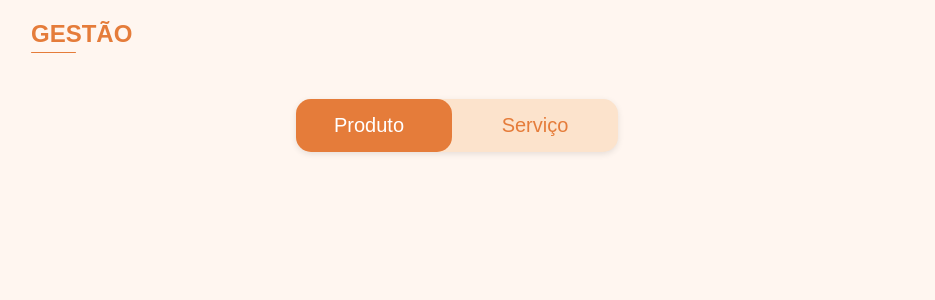
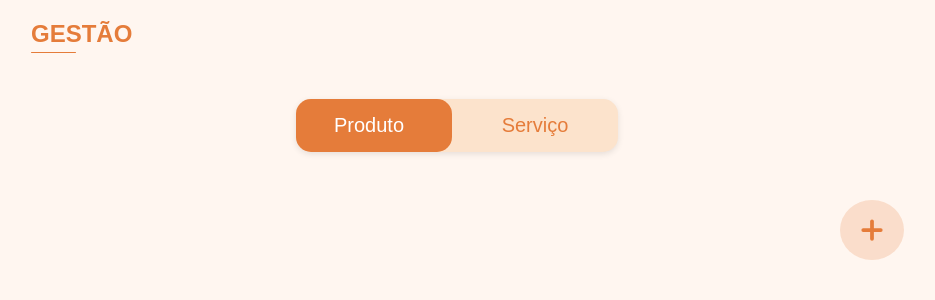
Before and after one commit to biancavaz/ProjetoFinal-Fluxee, a Flask app: page /gestao/ in a window 1280 px wide. Shown: the part 150-450 px from the top of the page, without its empty margins (183-1118 px from the left). Run offline with Flask 3, Linux system fonts and the light colour scheme; the visitor is signed in with stand-in values (Sample User, id 1).

Commit message:
botão para adicionar produto e serviço pronto

```diff
--- /dev/null
+++ b/app/static/css/botao_add.css
@@ -0,0 +1,30 @@
+.botao-adicionar {
+    display: flex;
+    align-items: center;
+    justify-content: center;
+    width: 64px;
+    height: 60px;
+    border-radius: 50%;
+    background-color: rgba(229, 124, 58, 0.2); /* E57C3A com 20% de opacidade */
+    text-decoration: none;
+    cursor: pointer;
+    transition: transform 0.2s ease, box-shadow 0.2s ease;
+
+    position: fixed;
+    right: 193px;
+    top: 350px;
+    z-index: 1000;
+}
+
+.botao-adicionar svg {
+    width: 30px;
+    height: 30px;
+    stroke: #E57C3A;
+}
+
+/* Hover elegante */
+.botao-adicionar:hover {
+    transform: scale(1.05);                       /* aumenta levemente */
+    background-color: rgba(233, 129, 60, 0.226);  /* fundo um pouco mais intenso */
+
+}
--- /dev/null
+++ b/app/templates/componentes/botoes/botao_add.html
@@ -0,0 +1,9 @@
+<a href="{{ url_for('adicionar_produto') }}" class="botao-adicionar" title="Adicionar novo produto">
+    <!-- Ícone de "+" em SVG -->
+    <svg xmlns="http://www.w3.org/2000/svg" width="24" height="24" fill="none" stroke="#E57C3A" stroke-width="3" stroke-linecap="round" stroke-linejoin="round" viewBox="0 0 24 24">
+        <line x1="12" y1="5" x2="12" y2="19"/>
+        <line x1="5" y1="12" x2="19" y2="12"/>
+    </svg>
+</a>
+
+<link rel="stylesheet" href="{{ url_for('static', filename='css/botao_add.css') }}">
--- a/app/templates/gestao.html
+++ b/app/templates/gestao.html
@@ -15,6 +15,11 @@
         {% include 'componentes/titulos/titulo.html' %}
     {% endwith %}
 
+
+    <!-- Chamando o componente do botão -->
+    {% include 'componentes/botoes/botao_add.html' %}
+
+
     <!-- Inclui o componente de botões -->
     {% include 'componentes/botoes/botaogestao.html' %}
 
--- a/app/templates/gestao_servico.html
+++ b/app/templates/gestao_servico.html
@@ -15,6 +15,9 @@
         {% include 'componentes/titulos/titulo.html' %}
     {% endwith %}
 
+    <!-- Chamando o componente do botão -->
+    {% include 'componentes/botoes/botao_add.html' %}
+
      <!-- Inclui o componente de botões -->
     {% include 'componentes/botoes/botaogestao.html' %}
 
--- a/app/view.py
+++ b/app/view.py
@@ -93,3 +93,8 @@ def movimentacoes():
 @login_required
 def solicitacoes():
     return render_template('solicitacoes.html')
+
+
+@app.route('/cadastrar-produto')
+def adicionar_produto():
+    return render_template('cadastrar_produto.html')
```
Also changed, not shown: app/templates/cadastrar_produto.html (added, +15 -0 lines).
